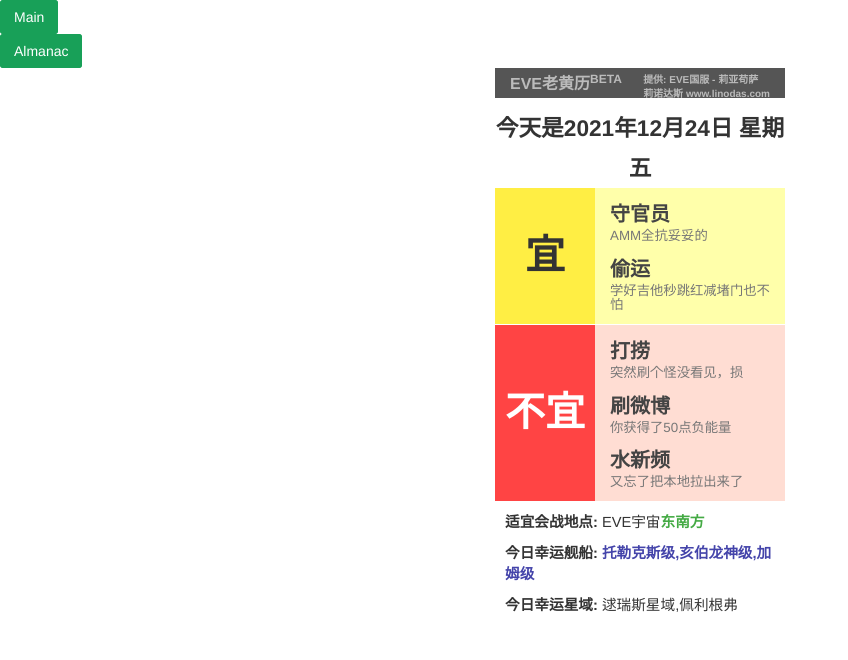
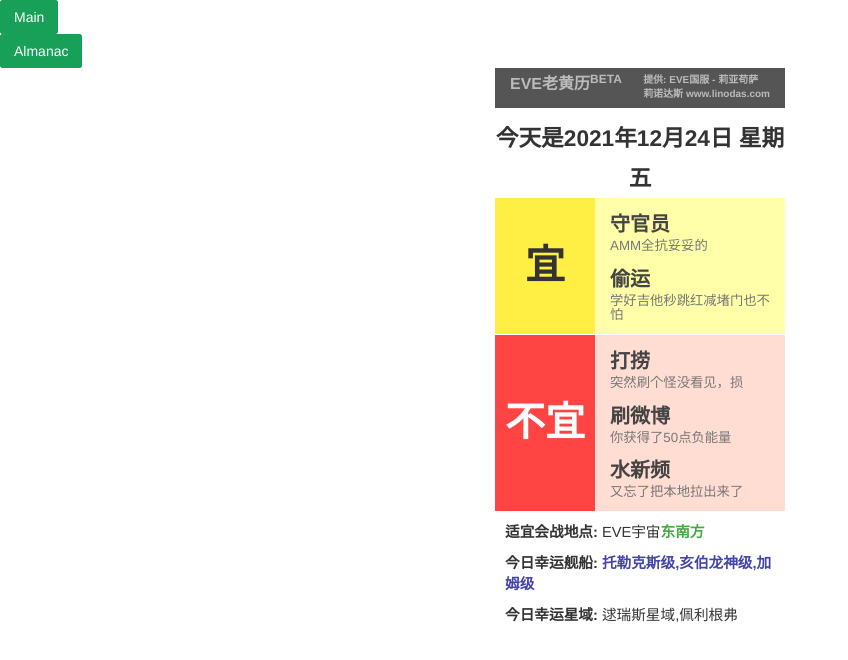
Before and after one commit to vivelarepublique/eve_space, a Vue app: page /#/almanac in a window 1280 px wide. Shown: the top 660 px of the page, without its empty margins (0-848 px from the left). Built offline with nearby package versions, Linux system fonts and the light colour scheme.

Commit message:
fix a css bug

```diff
--- a/src/App.vue
+++ b/src/App.vue
@@ -23,3 +23,7 @@ export default defineComponent({
   },
 });
 </script>
+
+<style  module>
+  @import './assets/css/bootstrap.css';
+</style>
--- a/src/components/Almanac.vue
+++ b/src/components/Almanac.vue
@@ -407,7 +407,7 @@ body {
     margin-bottom: 10px;
     background: #555;
     padding: 5px 15px;
-    height: 30px;
+    height: 40px;
     a {
       color: #bbb;
       &:hover {
--- a/src/main.js
+++ b/src/main.js
@@ -3,6 +3,6 @@ import App from './App.vue';
 
 import router from './router';
 
-import './assets/css/bootstrap.css'
+// import './assets/css/bootstrap.css'
 
 createApp(App).use(router).mount('#app');
```
